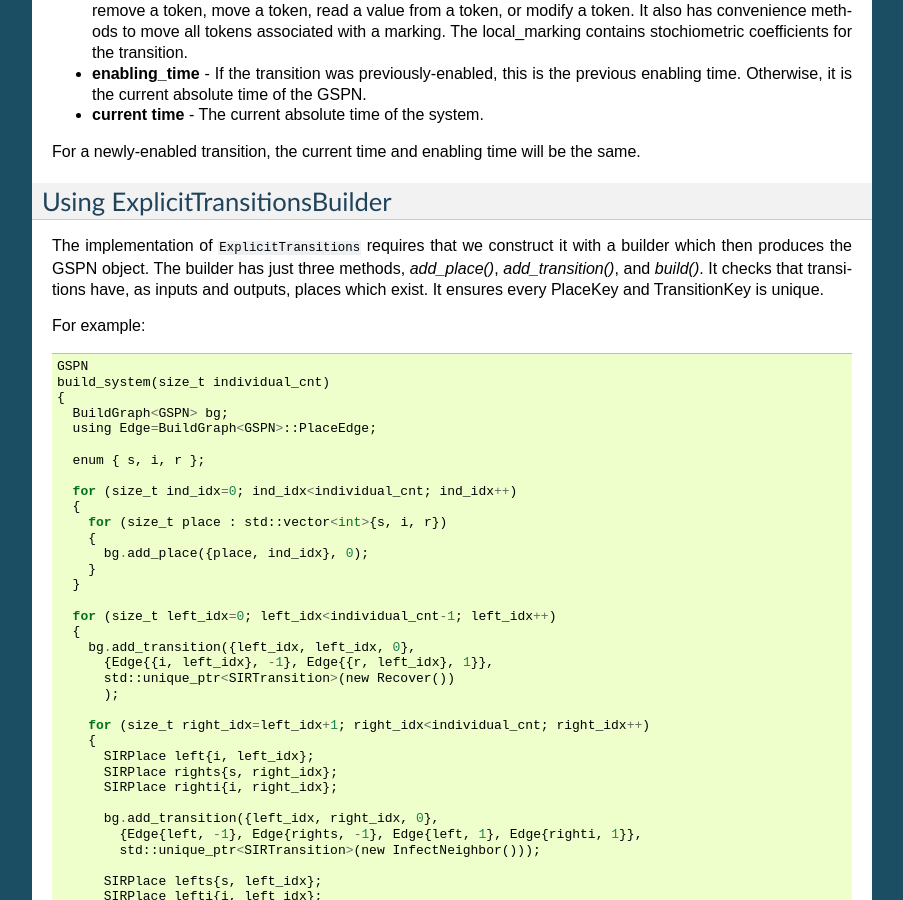
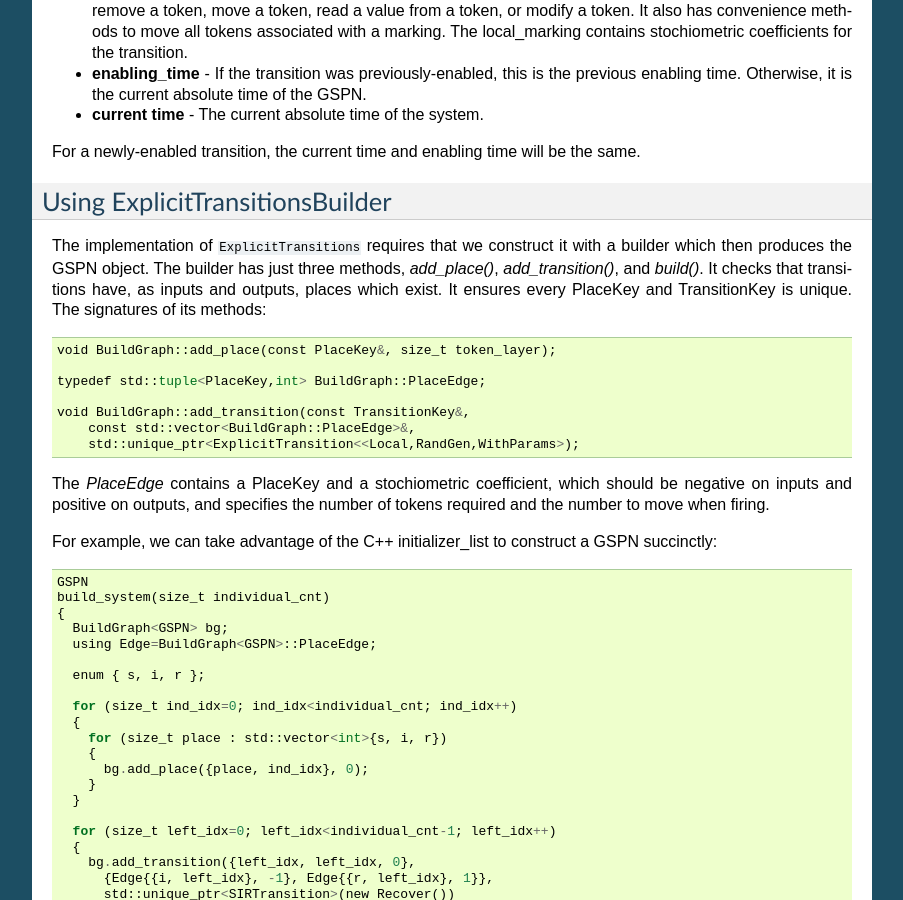
Before and after one commit to afidd/Semi-Markov, a Sphinx documentation site: the page built from doc/explicit.rst, in a window 1280 px wide and 900 px high, scrolled down 2057 px. Shown: the whole window, without its empty margins (198-1101 px from the left). Built offline with Sphinx 7.4.7, drawn with Linux system fonts in a browser that asks for light colours.

```diff
--- a/doc/explicit.rst
+++ b/doc/explicit.rst
@@ -157,9 +157,23 @@
 object. The builder has just three methods, `add_place()`,
 `add_transition()`, and `build()`. It checks that transitions
 have, as inputs and outputs, places which exist. It ensures
-every PlaceKey and TransitionKey is unique.
+every PlaceKey and TransitionKey is unique. The signatures
+of its methods::
 
-For example::
+   void BuildGraph::add_place(const PlaceKey&, size_t token_layer);
+
+   typedef std::tuple<PlaceKey,int> BuildGraph::PlaceEdge;
+
+   void BuildGraph::add_transition(const TransitionKey&,
+       const std::vector<BuildGraph::PlaceEdge>&,
+       std::unique_ptr<ExplicitTransition<<Local,RandGen,WithParams>);
+
+The `PlaceEdge` contains a PlaceKey and a stochiometric coefficient,
+which should be negative on inputs and positive on outputs, and specifies
+the number of tokens required and the number to move when firing.
+
+For example, we can take advantage of the C++ initializer_list
+to construct a GSPN succinctly::
 
     GSPN
     build_system(size_t individual_cnt)
--- a/doc/index.rst
+++ b/doc/index.rst
@@ -18,6 +18,7 @@
    mathematics
    explicit
    gspntrajectory
+   marking
    distributions
 
 
```
Also changed, not shown: doc/marking.rst (added, +41 -0 lines).
